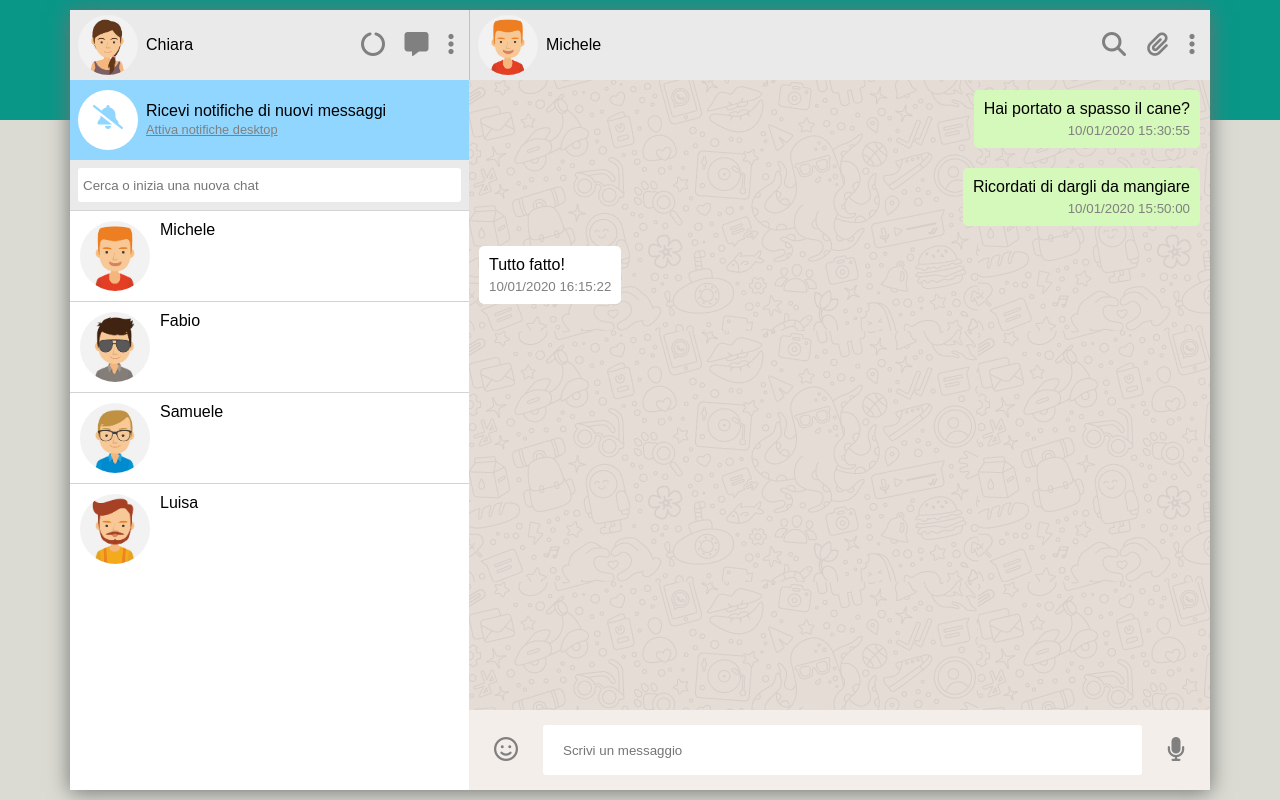
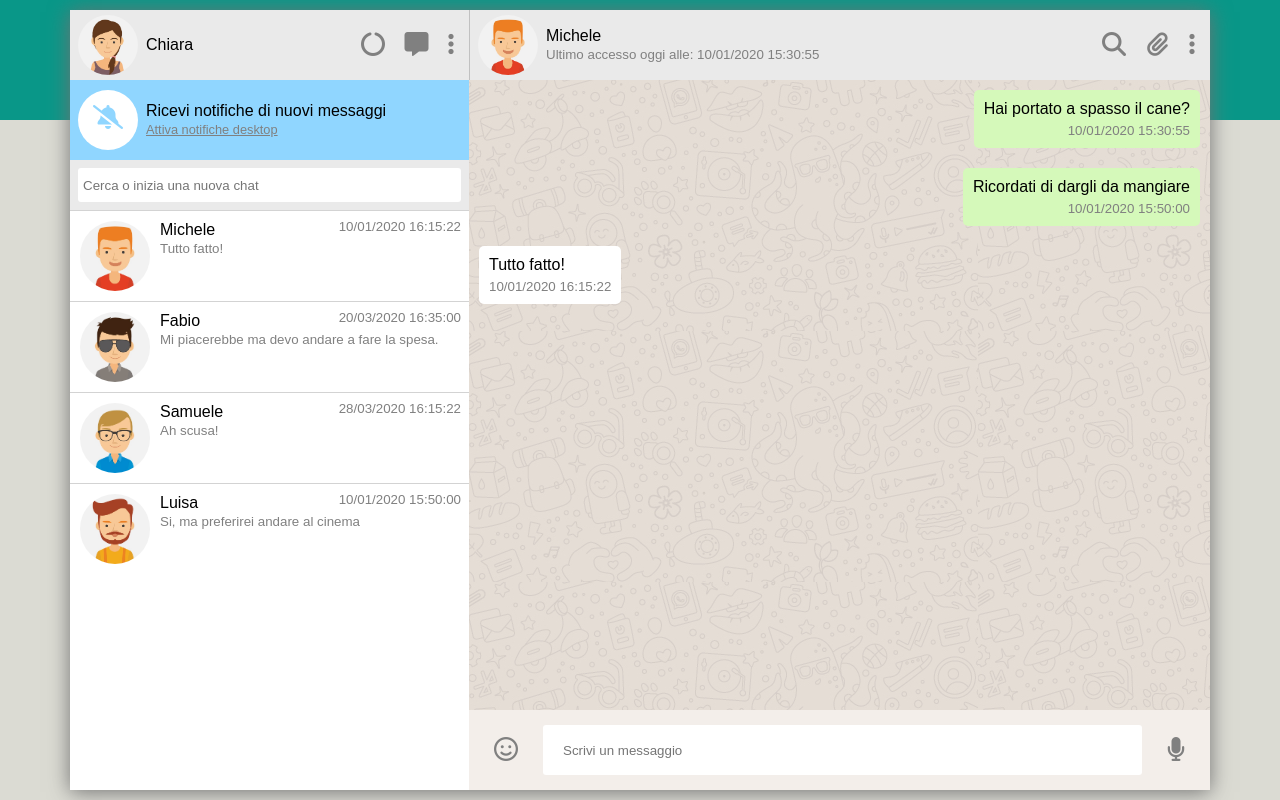
Before and after one commit to FRANCO1357/vue-boolzapp, a plain HTML site: page index.html in a window 1280 px wide. Drawn offline with nearby package versions, Linux system fonts and the light colour scheme.

Commit message:
last message & last message date

```diff
--- a/index.html
+++ b/index.html
@@ -52,7 +52,11 @@
                 <ul>
                     <li v-for="(contact, i) in filteredContacts" v-on:click="getContactChat(i)">
                         <img :src="`img/avatar${contact.avatar}.jpg`" alt="">
-                        <p>{{contact.name}}</p>
+                        <div class="text">
+                            <p>{{contact.name}}</p>
+                            <small>{{lastMessage(contact)}}</small>
+                        </div>
+                        <small class="date">{{lastMessageDate(contact)}}</small>
                     </li>
                 </ul>
             </div>
@@ -65,7 +69,10 @@
             <div class="contact-profile">
                 <div class="contact-info">
                     <img :src="`img/avatar${contacts[currentContact].avatar}.jpg`" alt="">
-                    <p>{{contacts[currentContact].name}}</p>
+                    <div class="text">
+                        <p>{{contacts[currentContact].name}}</p>
+                        <small>Ultimo accesso oggi alle: {{contacts[currentContact].messages[0].date}}</small>
+                    </div>
                 </div>
                 <div class="options">
                     <a href=""><i class="fa-solid fa-magnifying-glass"></i></a>
--- a/script.js
+++ b/script.js
@@ -114,6 +114,12 @@ const root = new Vue({
         receivedMessage() {
             this.contacts[this.currentContact].messages.push({date: '10/01/2020 15:30:55', text: 'Ok', status: 'received',});
         },
+        lastMessageDate(contact) {
+            return contact.messages[contact.messages.length - 1].date;
+        },
+        lastMessage(contact) {
+            return contact.messages[contact.messages.length - 1].text;
+        },
     },
 
 });
--- a/style.css
+++ b/style.css
@@ -113,6 +113,15 @@ img{
     padding: 10px;
     border-top: 0.5px solid lightgray;
     cursor: pointer;
+    position: relative;
+}
+
+.contacts .date{
+    color: grey;
+    position: absolute;
+    margin-top: 0;
+    top: 8px;
+    right: 8px;
 }
 
 .contacts li img{
@@ -147,6 +156,11 @@ img{
     height: 60px;
     border-radius: 50%;
     margin: 8px;
+}
+
+small{
+    color: grey;
+    margin-top: 5px;
 }
 
 /* CHAT DISPLAY */
```
